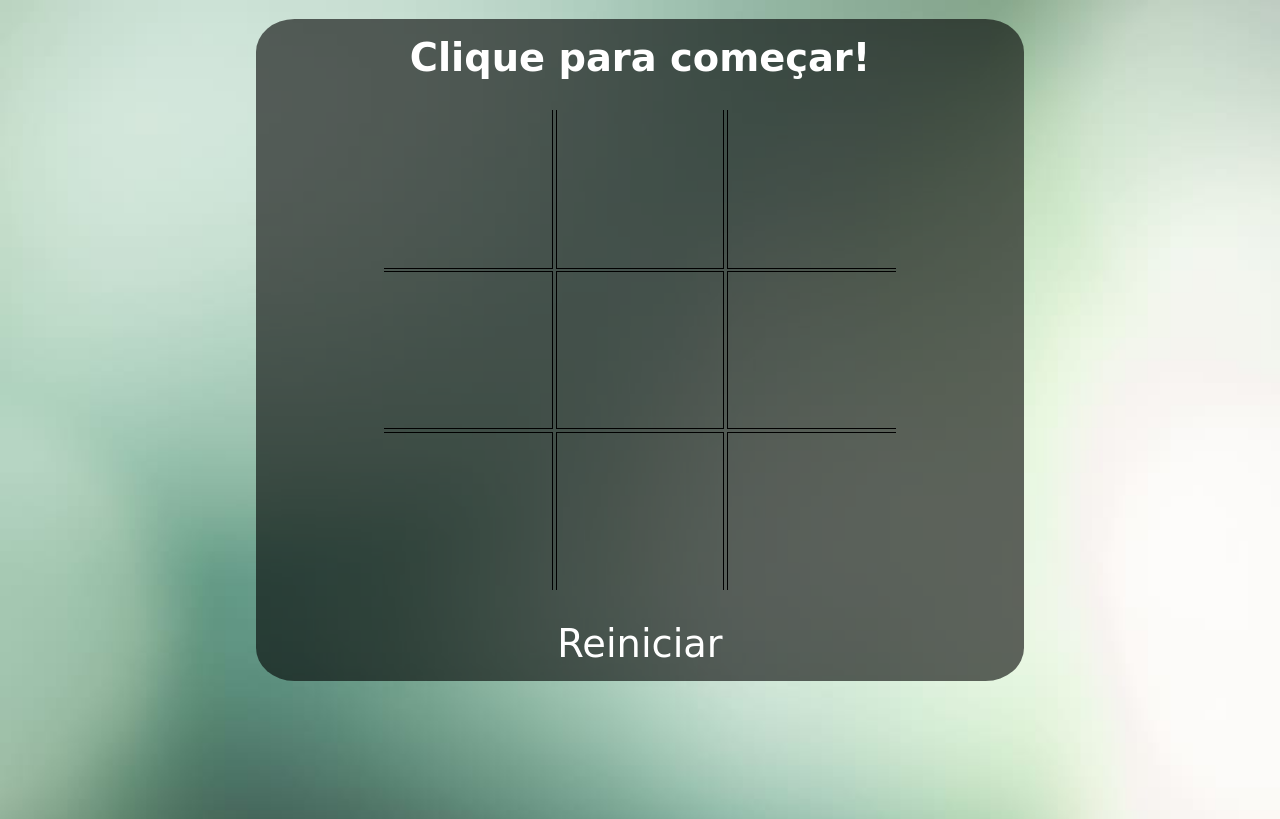
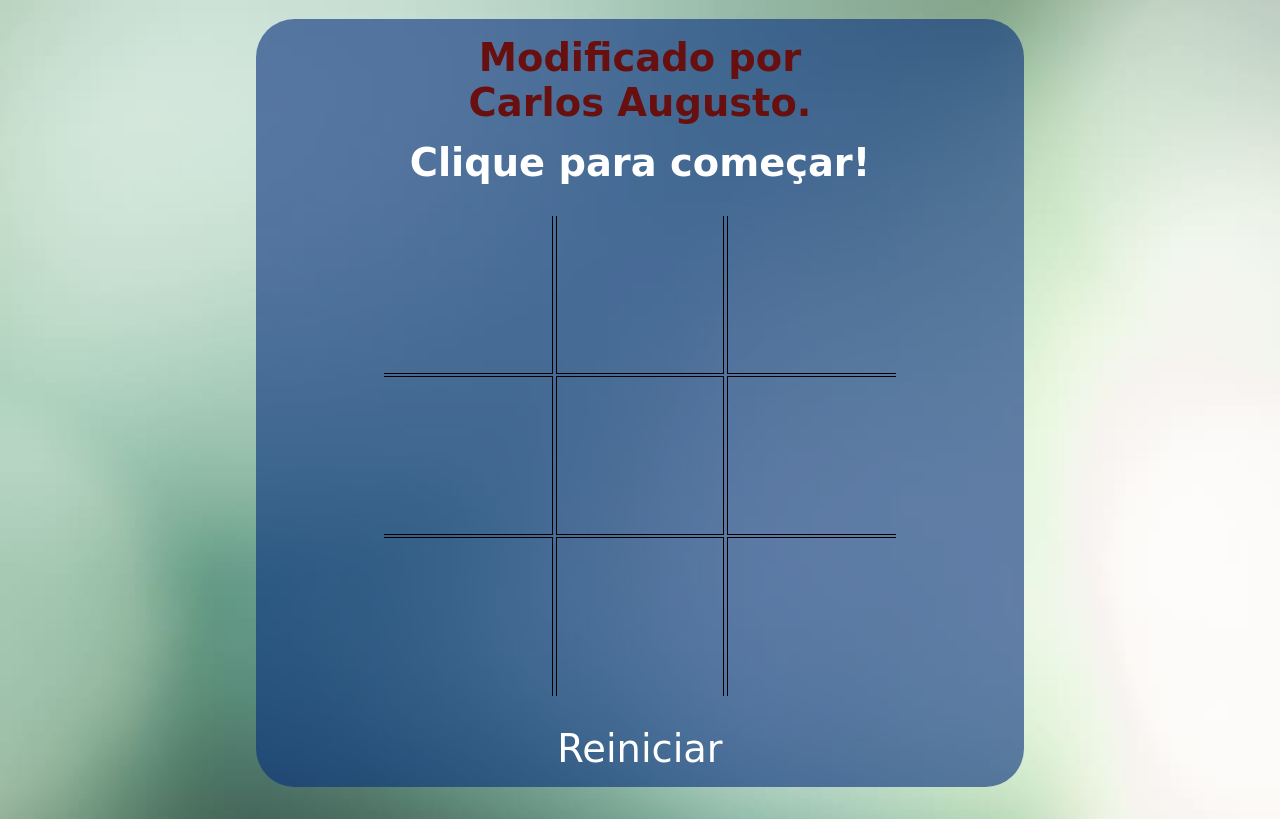
Before and after one commit to andecarlosfernandesifrj/jogo-da-velha-JS, a plain HTML site: page index.html in a window 1280 px wide. Drawn offline with Linux system fonts and the light colour scheme; a web font is replaced by a local one.

Commit message:
modifiquei a aparencia do site

```diff
--- a/index.html
+++ b/index.html
@@ -15,6 +15,7 @@
 <body>
     <main>
         <div id="conteiner">
+            <div id="visor2"><h1>Modificado por <br>Carlos Augusto.</h1></div>
             <div id="visor"><h1 id="text">Clique para começar!</h1></div>
 
             <div class="jogo">
--- a/style.css
+++ b/style.css
@@ -68,7 +68,7 @@ body{
     border-right: none;
 }
 #conteiner{
-    background-color: rgba(0, 0, 0, 0.6);
+    background-color: rgba(6, 45, 125, 0.6);
     width: 60%;
     height: 85%;
     margin: 0 auto;
@@ -80,6 +80,15 @@ body{
     padding-top: 2%;
     text-align: center;
     color: #fff;
+    width: 80%;
+    height: 90%;
+    font-size:1.5vw;
+}
+#visor2{
+    margin:0 auto;
+    padding-top: 2%;
+    text-align: center;
+    color: #680f0f;
     width: 80%;
     height: 90%;
     font-size:1.5vw;
```
